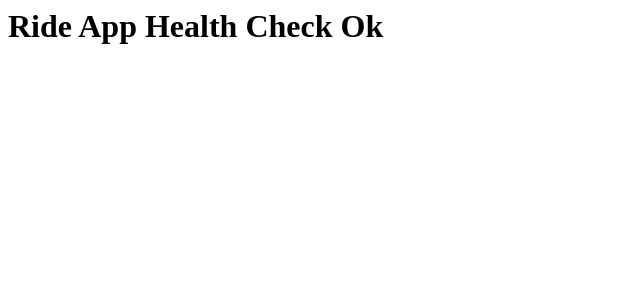
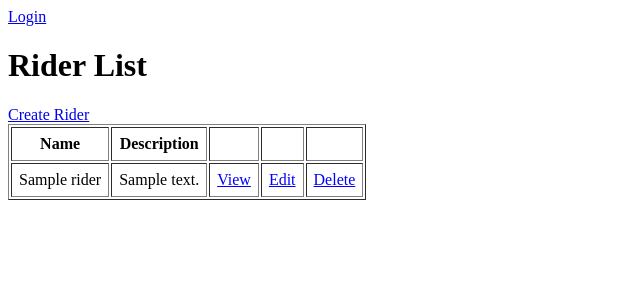
Before and after one commit to himanshukumar42/LetsRide, a Django app: page / in a window 1280 px wide. Shown: the top 300 px of the page, without its empty margins (0-640 px from the left). Run offline with Django 4.2, Linux system fonts and the light colour scheme; tables that the repository leaves empty hold one stand-in row (values such as "Sample post"); parts of the project's set-up code (start-up, migrations or seed data) failed here and were passed over.

Commit message:
Added CRUD APIs for ride

```diff
--- a/ride/templates/ride/rider_form.html
+++ b/ride/templates/ride/rider_form.html
@@ -6,5 +6,11 @@
 </head>
 <body>
   <h1>Rider Create Form</h1>
+  <a href="{% url 'riders' %}">Go Back</a>
+    <form method="POST" action="">
+        {% csrf_token %}
+        {{form.as_p}}
+        <input type="submit" value="Submit">
+    </form>
 </body>
 </html>
--- a/ride/templates/ride/riders.html
+++ b/ride/templates/ride/riders.html
@@ -5,18 +5,29 @@
     <title>Rider List</title>
 </head>
 <body>
+    {% if request.user.is_authenticated %}
+        <h1>Logged In User: {{ request.user }}</h1>
+        <a href="{% url 'logout' %}">Logout</a>
+    {% else %}
+        <a href="{% url 'login' %}">Login</a>
+    {% endif %}
     <h1>Rider List</h1>
-
+    <a href="{% url 'rider-create' %}">Create Rider</a>
     <table border="1" cellpadding="7">
         <tr>
             <th>Name</th>
             <th>Description</th>
+            <th></th>
+            <th></th>
+            <th></th>
         </tr>
         {% for rider in riders %}
         <tr>
             <td>{{rider.name}}</td>
             <td>{{rider.description}}</td>
             <td><a href="{% url 'rider' rider.id %}" style="color:blue;">View</a></td>
+            <td><a href="{% url 'rider-update' rider.id %}" style="color:blue;">Edit</a></td>
+            <td><a href="{% url 'rider-delete' rider.id %}" style="color:blue;">Delete</a></td>
         </tr>
         {% empty %}
             <h3>No Rider in List</h3>
--- a/ride/urls.py
+++ b/ride/urls.py
@@ -1,10 +1,15 @@
 from django.urls import path
-from .views import health_check, RiderView, RiderDetail, RiderCreate
-
+from .views import health_check, RiderView, RiderDetail, RiderCreate, RiderUpdate, RiderDelete, CustomLoginView
+from django.contrib.auth.views import LogoutView
 
 urlpatterns = [
-    path('', health_check, name='health_check'),
+    path('health-check', health_check, name='health_check'),
+    path('login/', CustomLoginView.as_view(), name='login'),
+    path('logout/', LogoutView.as_view(), name='logout'),
+    path('', RiderView.as_view(), name='riders'),
     path('rider/', RiderView.as_view(), name='riders'),
     path('rider/<int:pk>/', RiderDetail.as_view(), name='rider'),
     path('rider-create/', RiderCreate.as_view(), name='rider-create'),
+    path('rider-update/<int:pk>', RiderUpdate.as_view(), name='rider-update'),
+    path('rider-delete/<int:pk>', RiderDelete.as_view(), name='rider-delete'),
 ]
--- a/ride/views.py
+++ b/ride/views.py
@@ -1,13 +1,23 @@
 from django.http import HttpResponse
 from django.views.generic.list import ListView
 from django.views.generic.detail import DetailView
-from django.views.generic.edit import CreateView
+from django.views.generic.edit import CreateView, UpdateView, DeleteView
 from django.urls import reverse_lazy
-from .models import Requester, Rider
+from django.contrib.auth.views import LoginView, LogoutView
+from .models import Rider
 
 
 def health_check(request): # noqa
     return HttpResponse('<h1>Ride App Health Check Ok</h1>')
+
+
+class CustomLoginView(LoginView):
+    template_name = 'ride/login.html'
+    fields = '__all__'
+    redirect_authenticated_user = True
+
+    def get_success_url(self):
+        return reverse_lazy('riders')
 
 
 class RiderView(ListView):
@@ -26,3 +36,15 @@ class RiderCreate(CreateView):
     model = Rider
     fields = '__all__'
     success_url = reverse_lazy('riders')
+
+
+class RiderUpdate(UpdateView):
+    model = Rider
+    fields = '__all__'
+    success_url = reverse_lazy('riders')
+
+
+class RiderDelete(DeleteView):
+    model = Rider
+    fields = '__all__'
+    success_url = reverse_lazy('riders')
```
Also changed, not shown: ride/templates/ride/index.html (added, +10 -0 lines), ride/templates/ride/login.html (added, +15 -0 lines), ride/templates/ride/rider_confirm_delete.html (added, +15 -0 lines).
